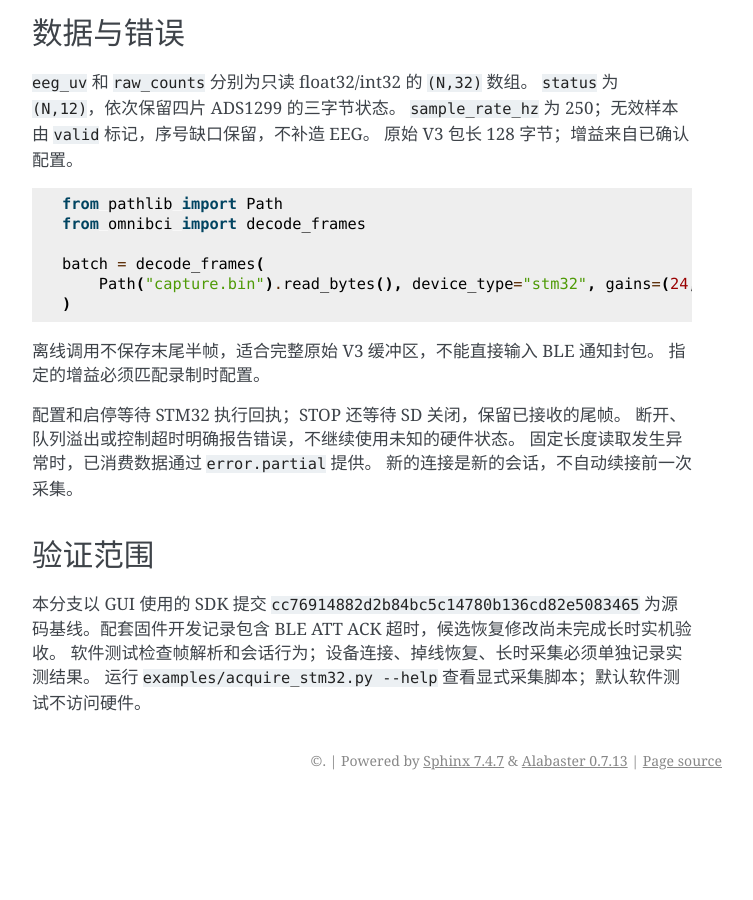
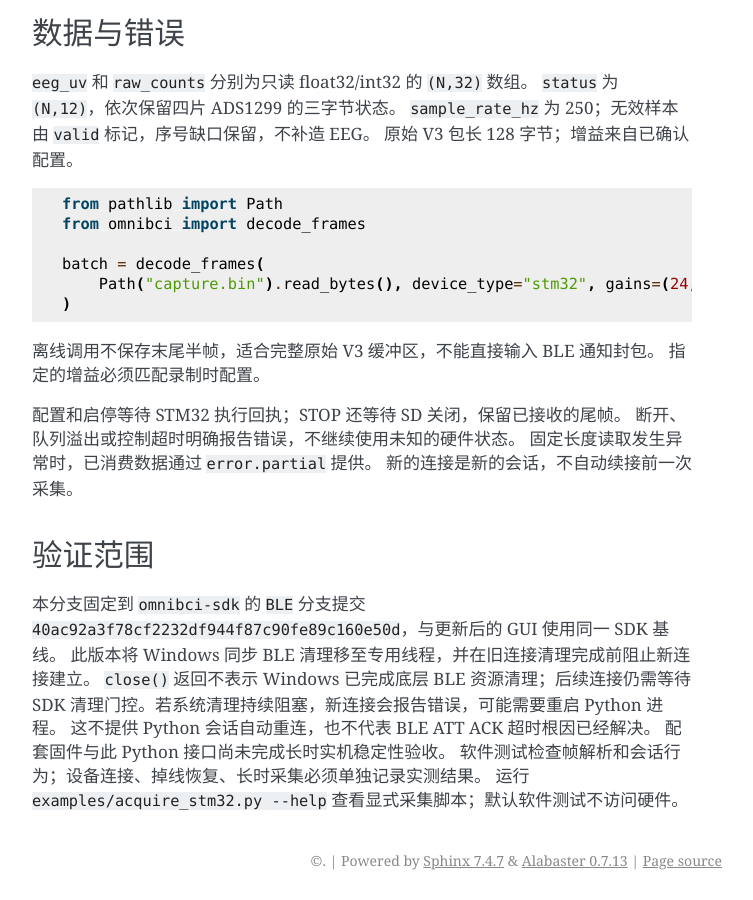
Before and after one commit to Omni-Intel/omnibci-python, a Sphinx documentation site: the page built from docs/stm32.rst, in a window 1280 px wide and 900 px high, scrolled down 1251 px. Shown: the whole window, without its empty margins (388-1141 px from the left). Built offline with Sphinx 7.4.7, drawn with Linux system fonts in a browser that asks for light colours; before the commit the page ends 2051 px from its top, so only the background shows below that.

Commit message:
Update 32-channel Python SDK to BLE cleanup baseline
Pin omnibci-sdk BLE at 40ac92a and align runtime revision metadata. Document deferred Windows cleanup and the manual reconnect boundary.

Validated Python 54 tests from editable, wheel and sdist installs; Rust adapter 16 tests; SDK 96 tests; formatting, clippy, ruff, Sphinx and package audits. Hardware acquisition was not run.

```diff
--- a/docs/stm32.rst
+++ b/docs/stm32.rst
@@ -84,7 +84,12 @@ bit 0 对应 CH1；BIAS 和 LOFF 必须是 enabled 的子集。默认 enabled/bi
 验证范围
 --------
 
-本分支以 GUI 使用的 SDK 提交 ``cc76914882d2b84bc5c14780b136cd82e5083465``
-为源码基线。配套固件开发记录包含 BLE ATT ACK 超时，候选恢复修改尚未完成长时实机验收。
+本分支固定到 ``omnibci-sdk`` 的 ``BLE`` 分支提交
+``40ac92a3f78cf2232df944f87c90fe89c160e50d``，与更新后的 GUI 使用同一 SDK 基线。
+此版本将 Windows 同步 BLE 清理移至专用线程，并在旧连接清理完成前阻止新连接建立。
+``close()`` 返回不表示 Windows 已完成底层 BLE 资源清理；后续连接仍需等待 SDK
+清理门控。若系统清理持续阻塞，新连接会报告错误，可能需要重启 Python 进程。
+这不提供 Python 会话自动重连，也不代表 BLE ATT ACK 超时根因已经解决。
+配套固件与此 Python 接口尚未完成长时实机稳定性验收。
 软件测试检查帧解析和会话行为；设备连接、掉线恢复、长时采集必须单独记录实测结果。
 运行 ``examples/acquire_stm32.py --help`` 查看显式采集脚本；默认软件测试不访问硬件。
```
Also changed, not shown: README.md (+2 -0 lines), 1 other file.
